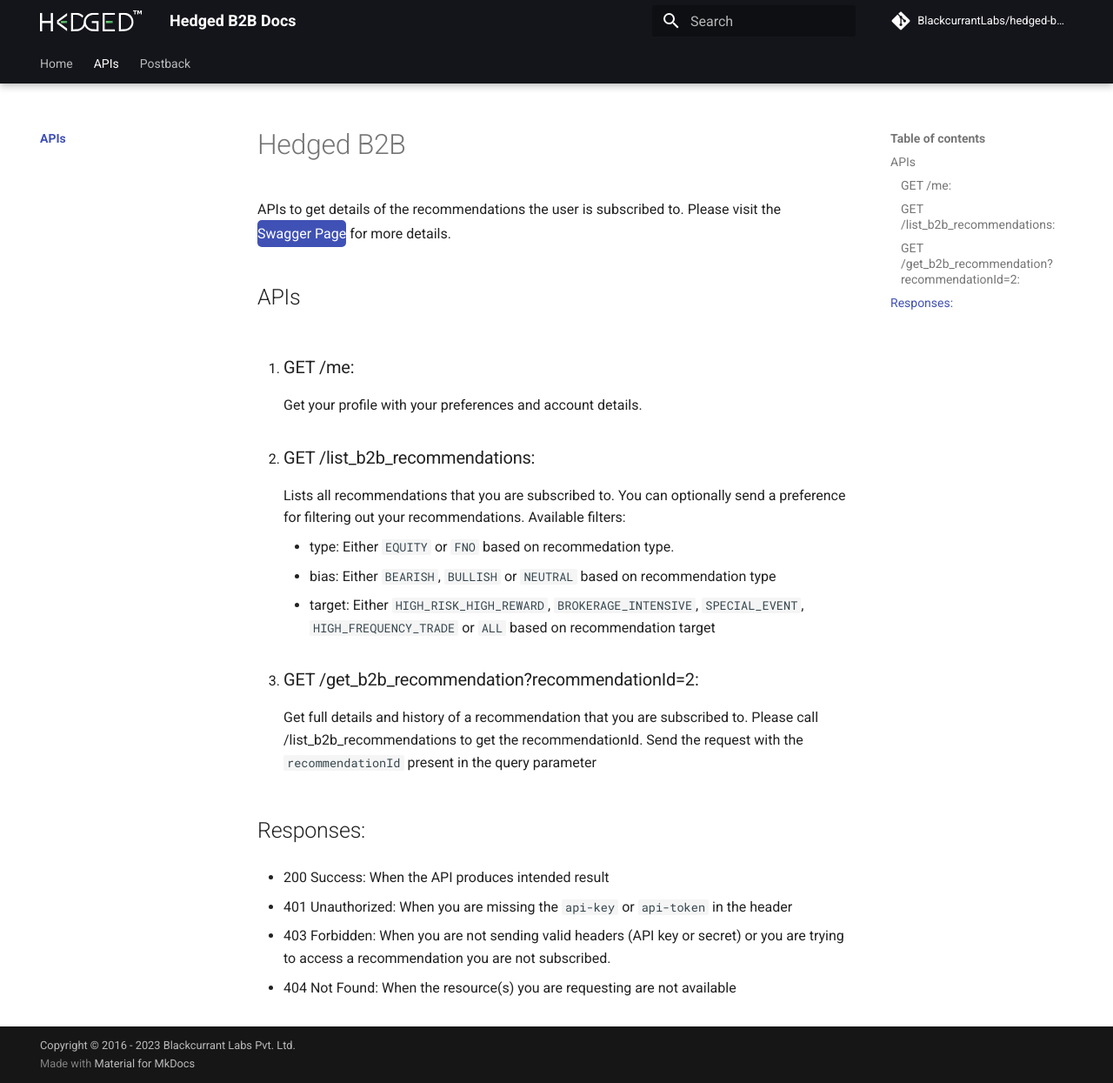
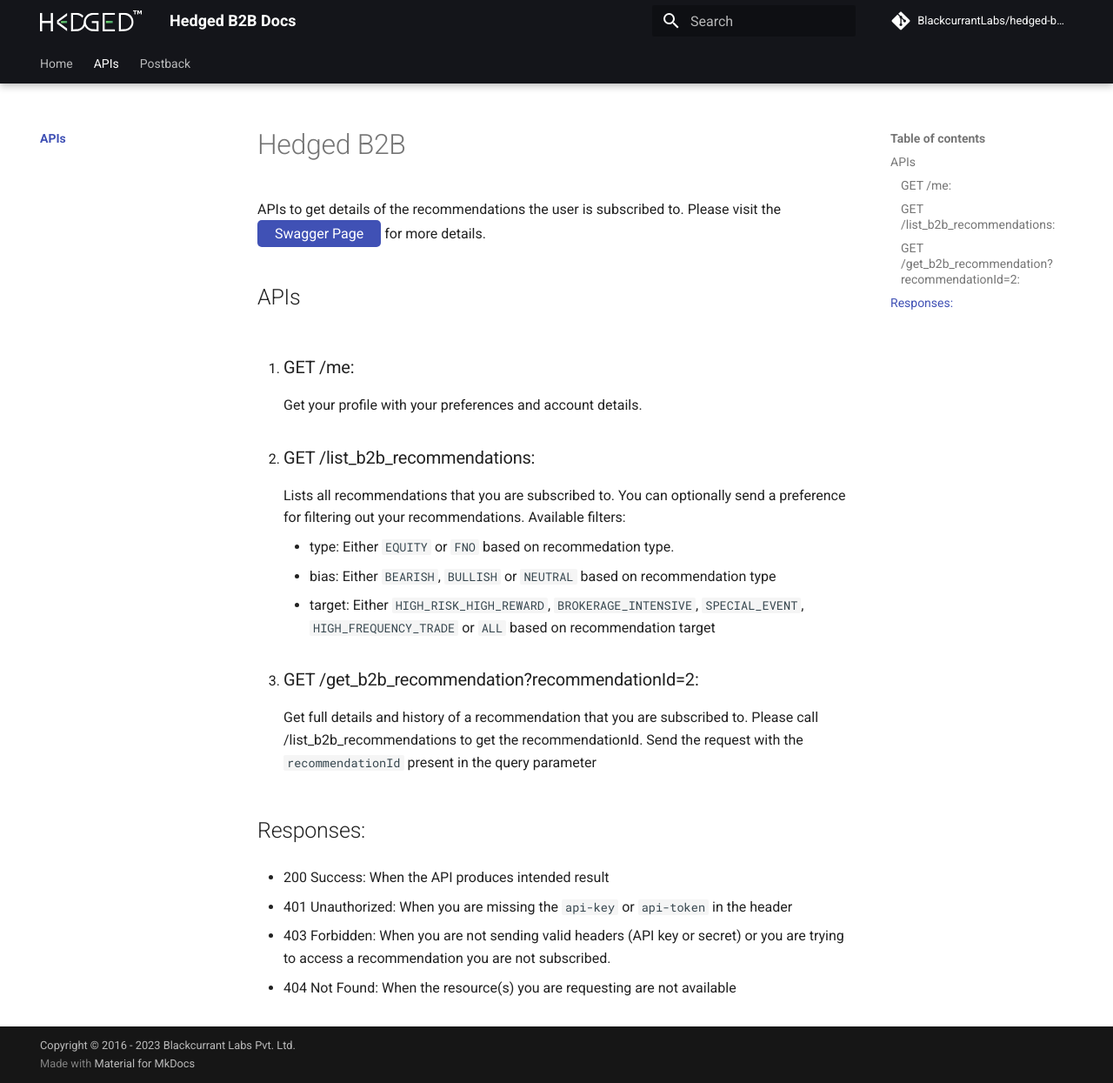
Before and after one commit to BlackcurrantLabs/hedged-b2b, an MkDocs documentation site: the page built from docs/APIs/index.md, in a window 1280 px wide and 1245 px high. Shown: the whole window at 87% size. Built offline with MkDocs 1.6.1 and Material for MkDocs 9.7.7, drawn with Linux system fonts in a browser that asks for light colours; comment, search, counter and statistics services are not loaded.

Commit message:
add padding to btn

```diff
--- a/docs/APIs/index.md
+++ b/docs/APIs/index.md
@@ -1,6 +1,6 @@
 # Hedged B2B
 APIs to get details of the recommendations the user is subscribed to.
-Please visit the <a href="https://api.core.hedged.online/b2b-swagger/"><button style="unset:all; padding-block: 0.3rem; border-radius: 5px; background-color:#4051b5; color:white; cursor:pointer;" onMouseHover="this.style.color='#00c753">Swagger Page</button></a> for more details.
+Please visit the <a href="https://api.core.hedged.online/b2b-swagger/"><button style="unset:all; padding: 0.3rem 1rem; border-radius: 5px; background-color:#4051b5; color:white; cursor:pointer;">Swagger Page</button></a> for more details.
 
 ## APIs
 1. ### GET /me:
```
